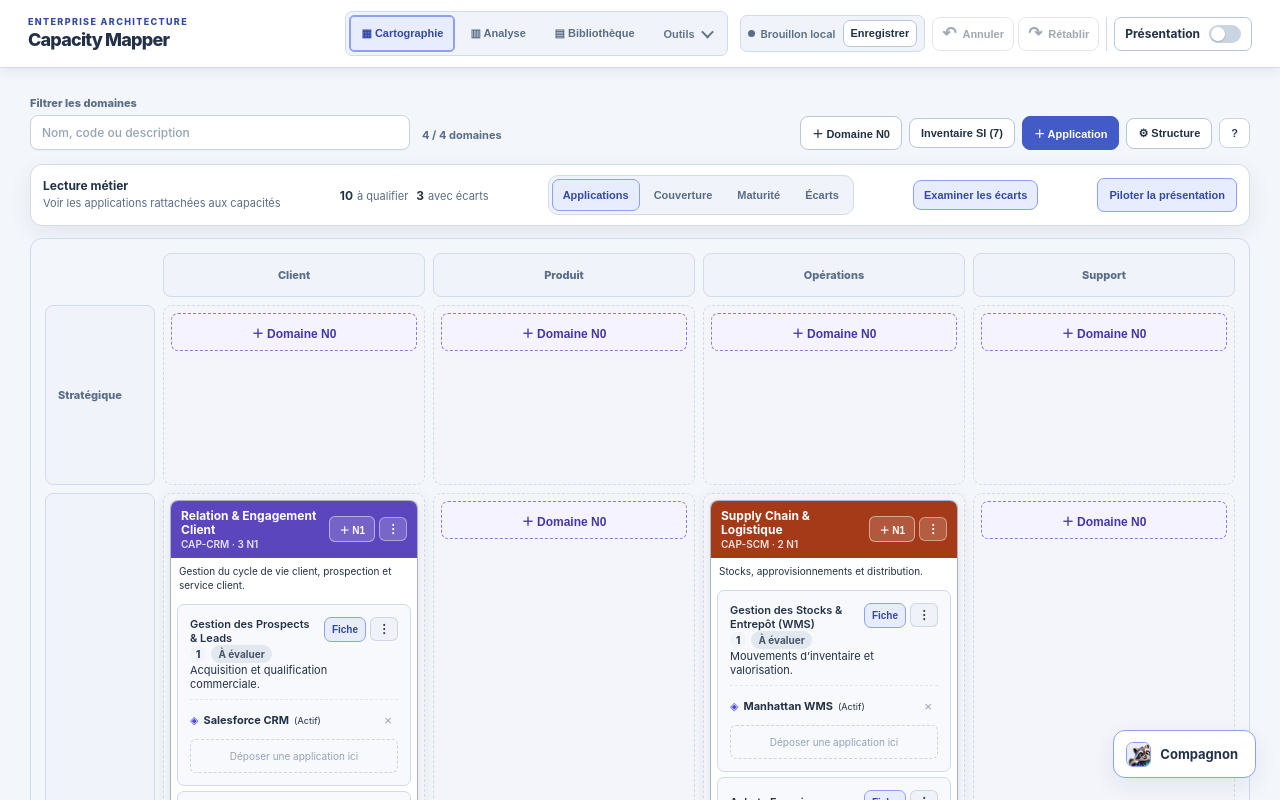
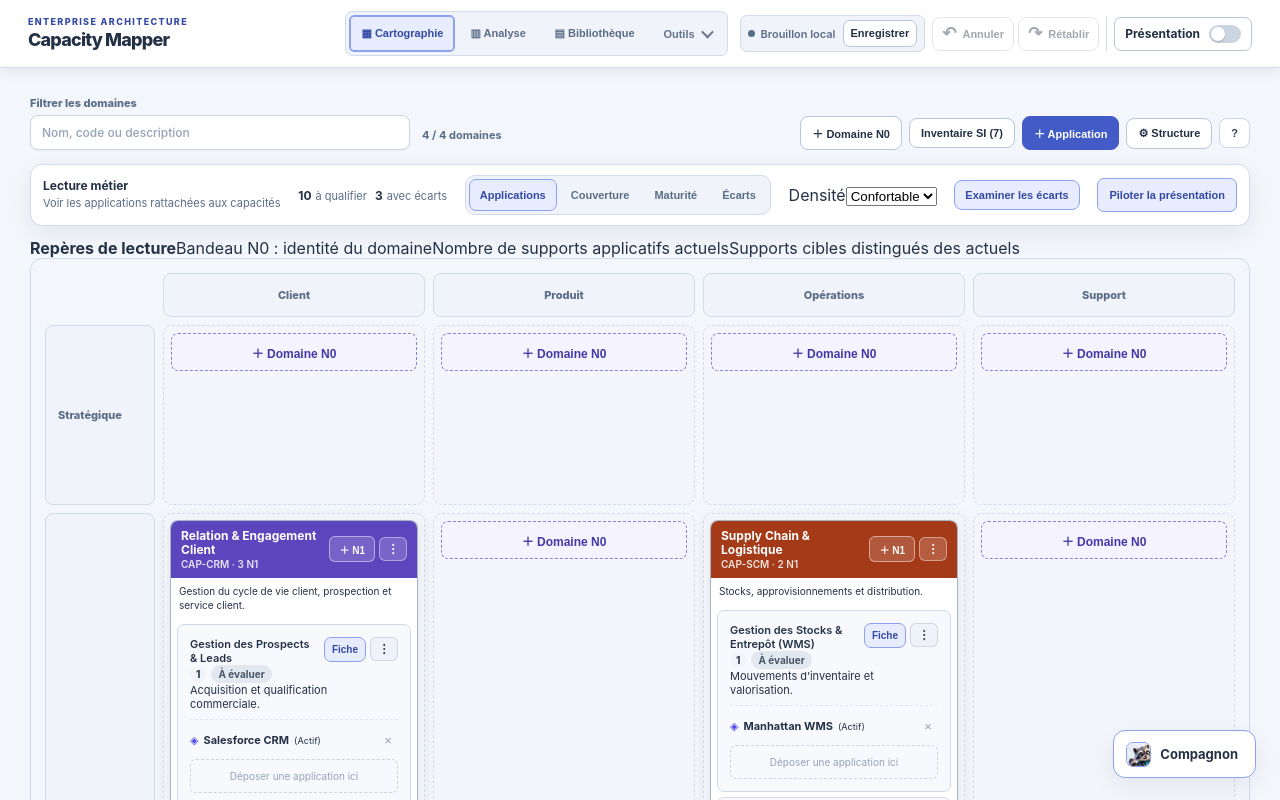
Before and after one commit to Sims07/enterprise-capacity-mapper, a React (Vite) app: page / in a window 1280 px wide. Built offline with nearby package versions, Linux system fonts and the light colour scheme.

Commit message:
feat(map): expose semantic legend and local density preference

```diff
--- a/src/App.tsx
+++ b/src/App.tsx
@@ -1,5 +1,7 @@
 import React, { useEffect, useMemo, useRef, useState } from 'react';
 import { Field } from './components/ui/Fields.tsx';
+import type { MapDensity } from './adapters/browser/appPreferences.ts';
+import MapReadingLegend from './components/MapReadingLegend.tsx';
 import { Modal } from './components/ui/Modal.tsx';
 import { DEMO_MODEL } from './data/demoData.ts';
 import { MATURITY_LEVELS } from './domain/capabilityAssessment.ts';
@@ -112,6 +114,7 @@ function App({ experienceKind = 'desktop' }: { experienceKind?: 'desktop' | 'mob
   const [toolsMenuOpen, setToolsMenuOpen] = useState(false);
   const [mapQuery, setMapQuery] = useState('');
   const [mapReadingMode, setMapReadingMode] = useState<MapReadingMode>('applications');
+  const [mapDensity, setMapDensity] = useState<MapDensity>(() => preferences.readMapDensity());
   const [presentationReadingMode, setPresentationReadingMode] = useState<PresentationReadingMode>('identity');
   const [presentationShowApplications, setPresentationShowApplications] = useState(false);
   const [presentationFocusedCapabilityId, setPresentationFocusedCapabilityId] = useState<string | null>(null);
@@ -1189,7 +1192,7 @@ function App({ experienceKind = 'desktop' }: { experienceKind?: 'desktop' | 'mob
     ? mosaicLayersLayout.map(layer => `minmax(0, ${Math.max(0.1, Number(layer.size) || 1)}fr)`).join(' ')
     : `${showColumnHeadings ? '44px ' : ''}${layers.map(() => 'minmax(180px, auto)').join(' ')}`;
   const capabilityMap = (
-    <div className="map map-mosaic" data-testid="capability-map" style={{ gridTemplateColumns: mosaicColumns, gridTemplateRows: mosaicRows }}>
+    <div className="map map-mosaic" data-testid="capability-map" data-density={!presentation ? mapDensity : undefined} style={{ gridTemplateColumns: mosaicColumns, gridTemplateRows: mosaicRows }}>
       {!presentation && showColumnHeadings && showRowHeadings && <div className="mosaic-corner" />}
       {!presentation && showColumnHeadings && columns.map(column => <div className="mosaic-column-heading" key={column.id} style={{ gridColumn: columns.indexOf(column) + mosaicColumnOffset, gridRow: 1 }}>{column.name}</div>)}
       {!presentation && showRowHeadings && layers.map((layer, rowIndex) => <div className="mosaic-row-heading" key={layer.id} style={{ gridColumn: 1, gridRow: rowIndex + mosaicRowOffset }}>{layer.name}</div>)}
@@ -1621,6 +1624,16 @@ function App({ experienceKind = 'desktop' }: { experienceKind?: 'desktop' | 'mob
                         onClick={() => setMapReadingMode(reading.id)}>{reading.label}</button>
                     ))}
                   </div>
+                  <label className="map-density-control">Densité
+                    <select data-testid="map-density" value={mapDensity} onChange={event => {
+                      const nextDensity = event.target.value === 'compact' ? 'compact' : 'comfortable';
+                      setMapDensity(nextDensity);
+                      preferences.writeMapDensity(nextDensity);
+                    }}>
+                      <option value="comfortable">Confortable</option>
+                      <option value="compact">Compacte</option>
+                    </select>
+                  </label>
                   <button type="button" className="capability-diagnostic-shortcut" data-testid="capability-diagnostic-shortcut"
                     onClick={openBusinessDiagnosis}>Examiner les écarts</button>
                   <div className="presentation-director">
@@ -1655,6 +1668,7 @@ function App({ experienceKind = 'desktop' }: { experienceKind?: 'desktop' | 'mob
                   </div>
                 </section>
               )}
+              {!presentation && depth === 2 && <MapReadingLegend mode={mapReadingMode} />}
               {capabilityMap}
             </>
           )}
```
